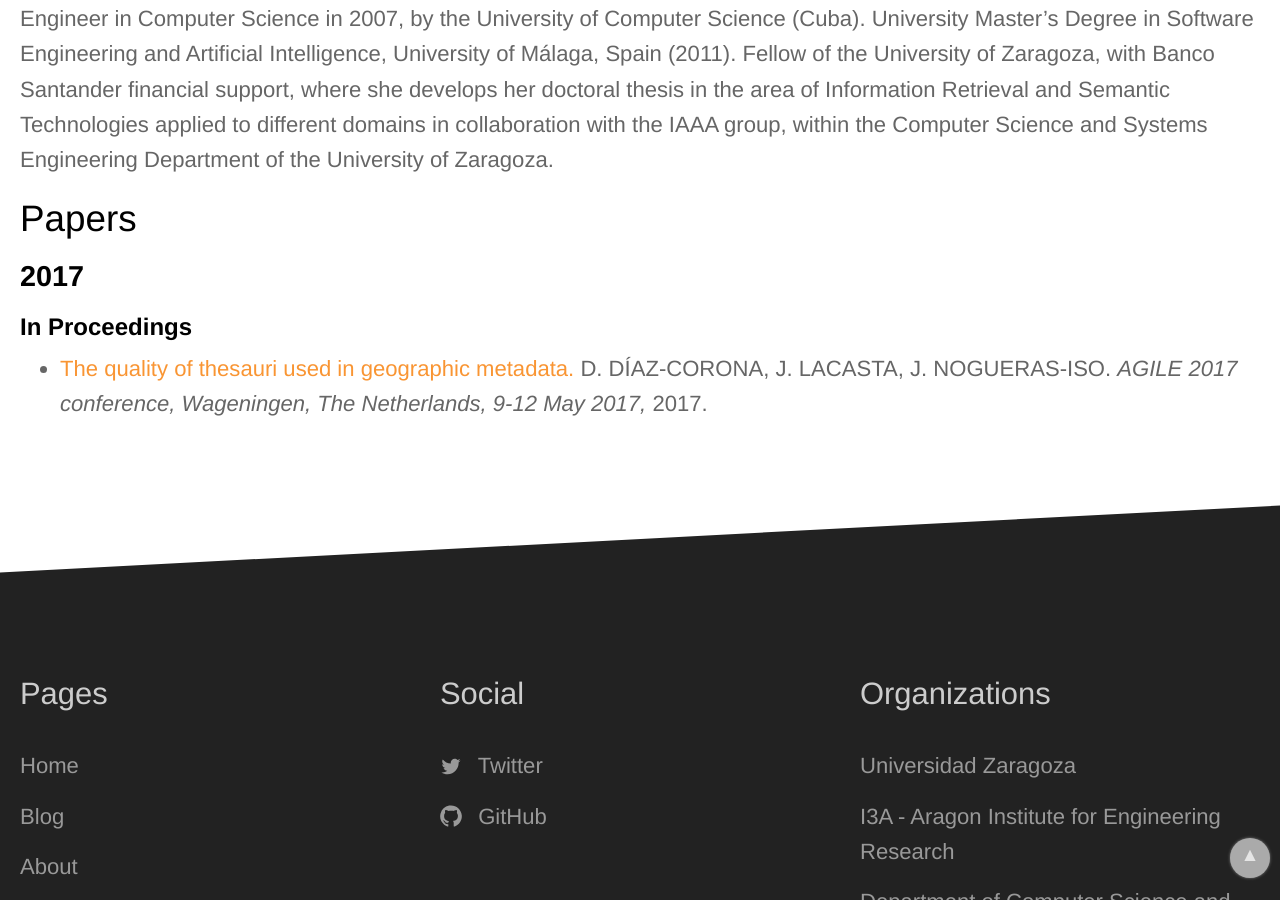
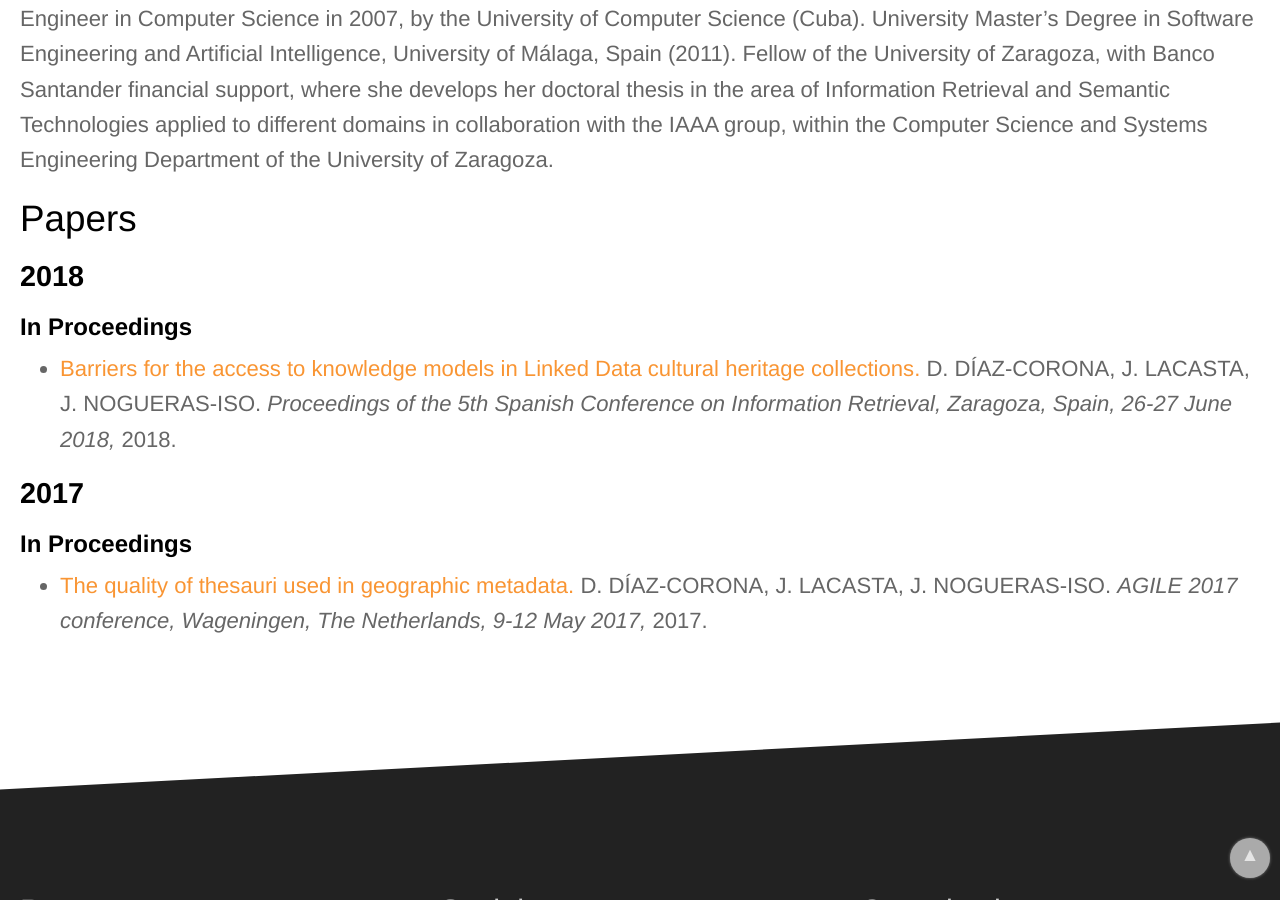
Before and after one commit to IAAA-Lab/IAAA-Lab.github.io, a Jekyll site: the page built from _staff/dayany.md, in a window 1280 px wide and 900 px high, scrolled down 494 px. Built offline with Jekyll 4.4.1, drawn with Linux system fonts in a browser that asks for light colours.

Commit message:
Añadido artículo del ceri

```diff
--- a/_data/papers.yml
+++ b/_data/papers.yml
@@ -1,6 +1,12 @@
 # Importante: dentro de este fichero los artículos tienen que estar ordenados por año
 # (los más recientes primero) y dentro de cada año primero van los libros, luego los
 # artículos de revista y capítulos de libro y finalmente los artículos de congresos
+# -------------------
+- title: "Barriers for the access to knowledge models in Linked Data cultural heritage collections"
+  url: https://dl.acm.org/citation.cfm?id=3230615
+  authors: D. DÍAZ-CORONA, J. LACASTA, J. NOGUERAS-ISO
+  publication_conference: "Proceedings of the 5th Spanish Conference on Information Retrieval, Zaragoza, Spain, 26-27 June 2018"
+  year: 2018
 # -------------------
 - title: "Agricultural recommendation system for crop protection"
   url: https://doi.org/10.1016/j.compag.2018.06.049
```
